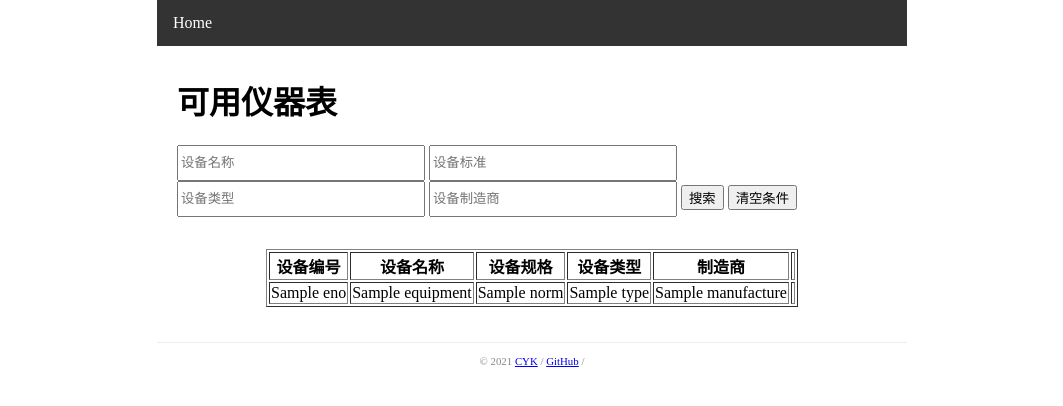
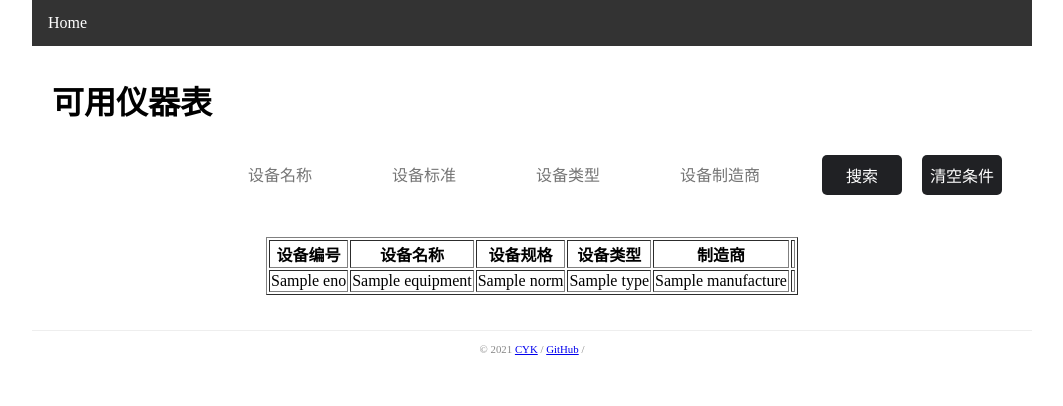
Before and after one commit to Patrick-CH/DBwork, a Flask app: template templates/equipment.html in a window 1280 px wide. Shown: the top 406 px of the page, without its empty margins (108-1171 px from the left). Run offline with Flask 2, Linux system fonts and the light colour scheme; the template is opened without the code that fills it: most values are stand-ins (such as "Sample title", 1, 10 or a date in 2020).

Commit message:
wider main and add button in css

```diff
--- a/static/style.css
+++ b/static/style.css
@@ -1,6 +1,6 @@
 body {
     margin: auto;
-    width: 750px;
+    width: 1000px;
 }
 
 nav ul {
@@ -71,3 +71,34 @@ footer {
   background-color: #cce5ff;
   border-color: #b8daff;
 }
+
+.search_box{
+    width: 100%;
+    height: 60px;
+    display: flex;
+    justify-content: end;
+    /*background-color: chartreuse;*/
+}
+
+.input_text {
+    background-color: #ffffff;
+    border: none;
+    border-radius: 5px;
+    text-decoration: none;
+    font-size: 16px;
+    width: 120px;
+    height: 40px;
+    margin: 10px;
+}
+
+.search_btn {
+    background-color: #202124;
+    border: none;
+    border-radius: 5px;
+    color: white;
+    text-decoration: none;
+    font-size: 16px;
+    width: 80px;
+    height: 40px;
+    margin: 10px;
+}
```
